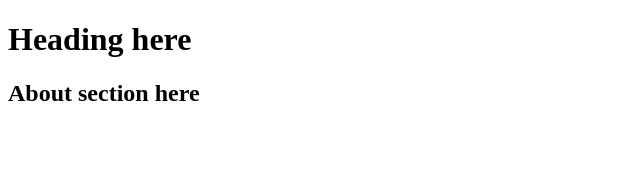
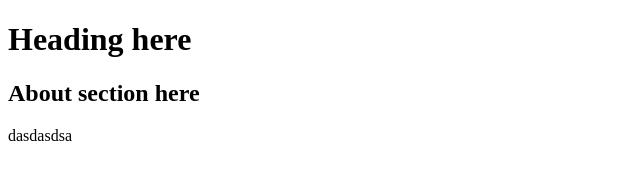
Before and after one commit to emiliyantodorov/fakeproject, a plain HTML site: page index.html in a window 1280 px wide. Shown: the full height of the page, 0-640 px from the left. Drawn offline with Linux system fonts and the light colour scheme.

Commit message:
Add about section

```diff
--- a/index.html
+++ b/index.html
@@ -11,6 +11,7 @@
       <h1>Heading here</h1>
 <section class="section-about">
     <h2>About section here</h2>
+    dasdasdsa
 </section>
 </body>
 </html>
```
